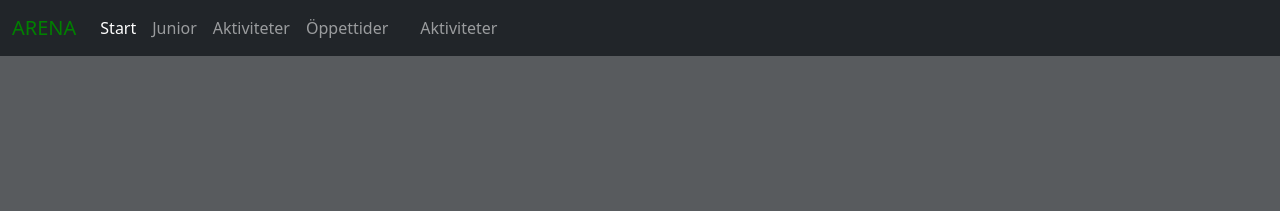
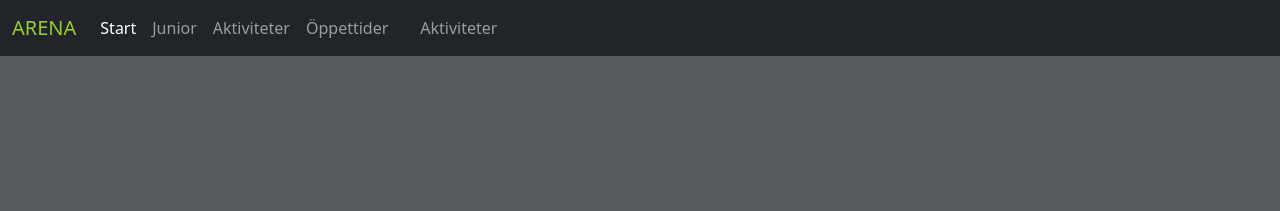
Before and after one commit to Arenasop/arenasop.github.io, a Jekyll site: the page built from index.html, in a window 1280 px wide. Shown: the top 211 px of the page. Built offline with Jekyll 4.4.1, drawn with Linux system fonts in a browser that asks for light colours.

Commit message:
set theme color

```diff
--- a/_layouts/default.html
+++ b/_layouts/default.html
@@ -19,7 +19,7 @@
 <link rel="manifest" href="/docs/5.3/assets/img/favicons/manifest.json">
 <link rel="mask-icon" href="/docs/5.3/assets/img/favicons/safari-pinned-tab.svg" color="#712cf9">
 <link rel="icon" href="/docs/5.3/assets/img/favicons/favicon.ico">
-<meta name="theme-color" content="#712cf9">
+<meta name="theme-color" content="#99cc33">
 
 
     <style>
@@ -65,7 +65,7 @@
       }
 
       .navbar-brand {
-        color: green;
+        color: #99cc33;
       }
 
       .nav-scroller .nav {
```
